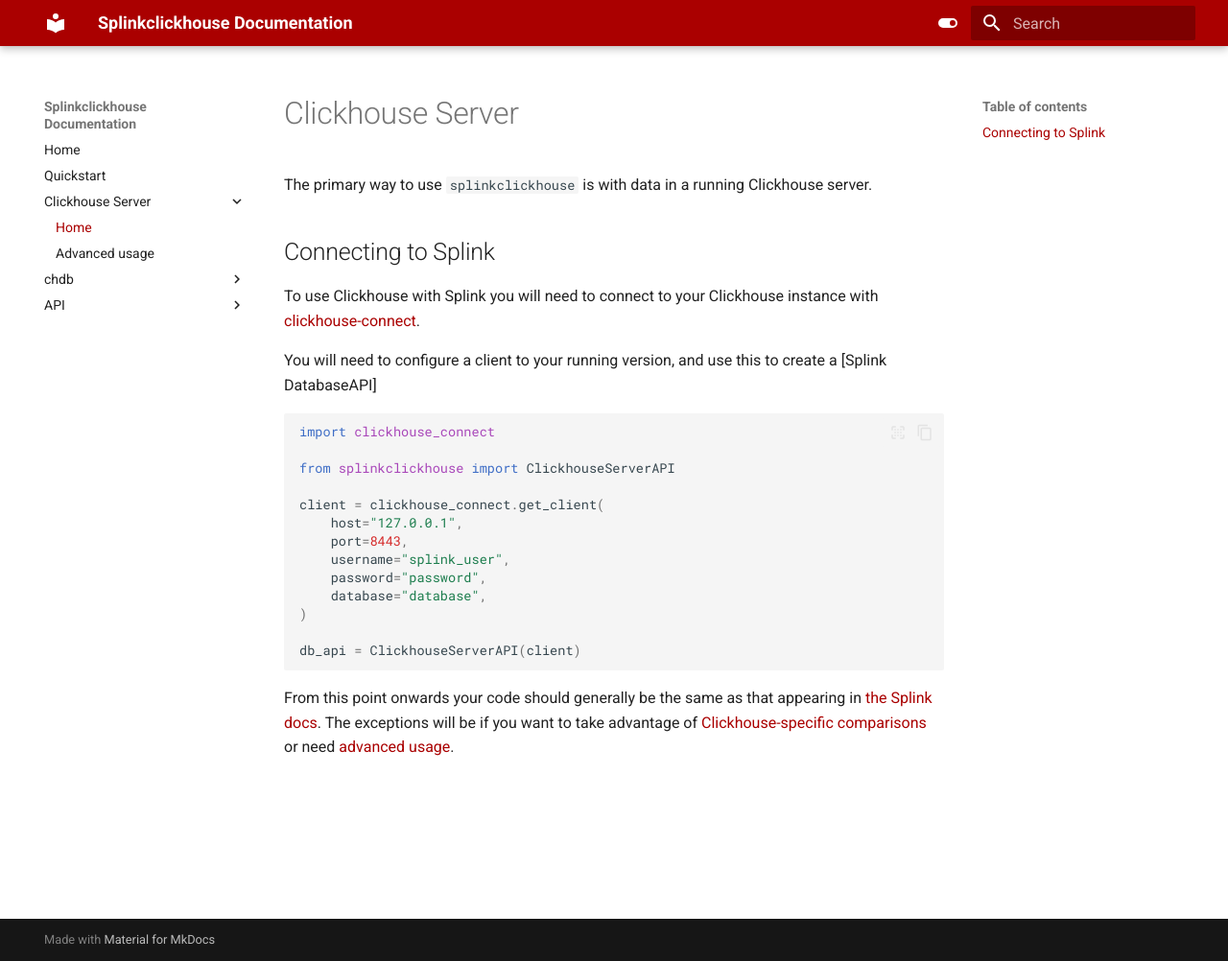
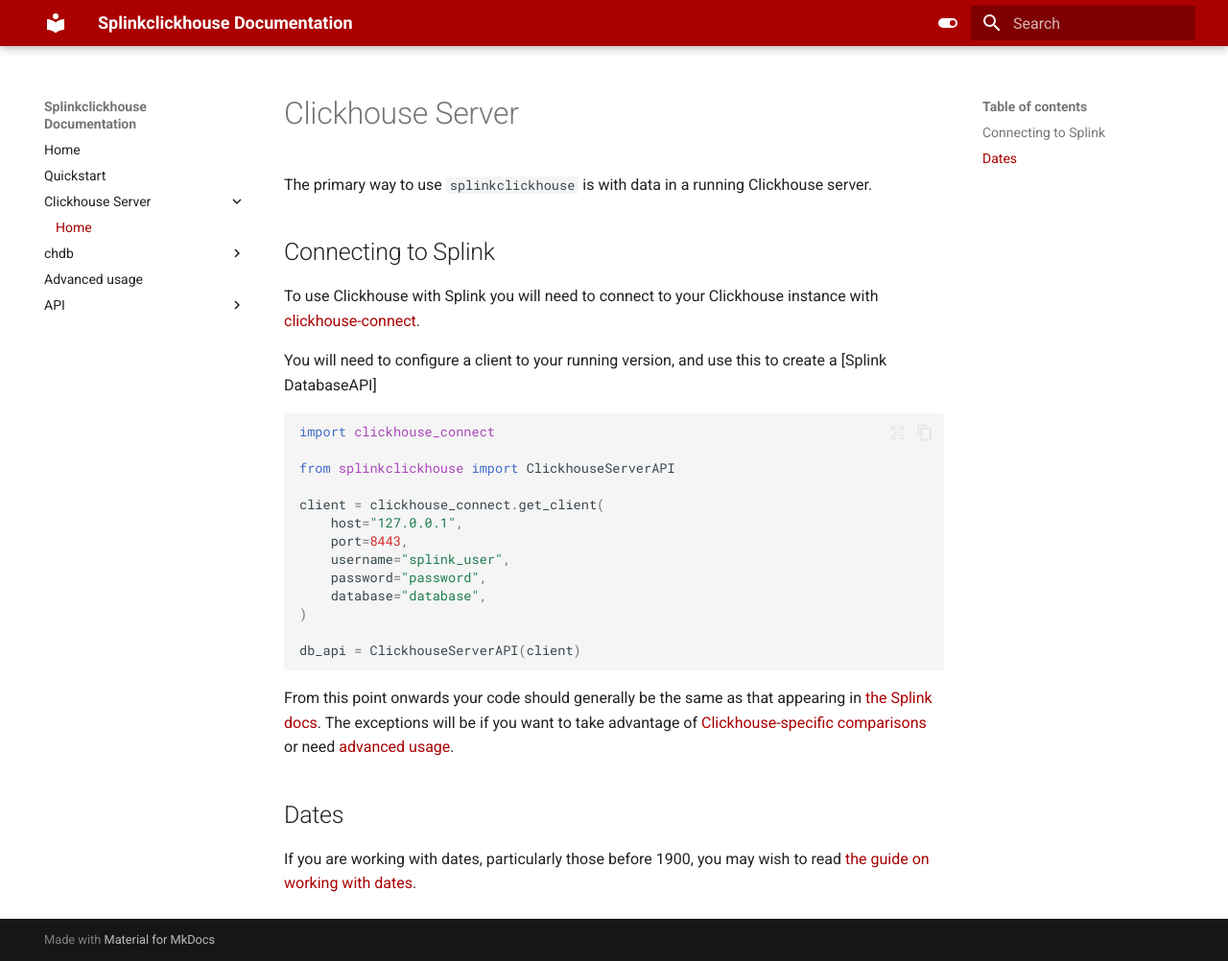
Before and after one commit to ADBond/splinkclickhouse, an MkDocs documentation site: the page built from docs/clickhouse_server/index.md, in a window 1280 px wide and 1002 px high. Shown: the whole window at 96% size. Built offline with MkDocs 1.6.1 and Material for MkDocs 9.7.7, drawn with Linux system fonts in a browser that asks for light colours.

Commit message:
move page

````diff
--- a/docs/clickhouse_server/index.md
+++ b/docs/clickhouse_server/index.md
@@ -24,4 +24,8 @@
 db_api = ClickhouseServerAPI(client)
 ```
 
-From this point onwards your code should generally be the same as that appearing in [the Splink docs](https://moj-analytical-services.github.io/splink/demos/examples/examples_index.html). The exceptions will be if you want to take advantage of [Clickhouse-specific comparisons](../api/libraries.md) or need [advanced usage](./advanced.md).
+From this point onwards your code should generally be the same as that appearing in [the Splink docs](https://moj-analytical-services.github.io/splink/demos/examples/examples_index.html). The exceptions will be if you want to take advantage of [Clickhouse-specific comparisons](../api/libraries.md) or need [advanced usage](../advanced.md).
+
+## Dates
+
+If you are working with dates, particularly those before 1900, you may wish to read [the guide on working with dates](../advanced.md#working-with-dates).
--- a/mkdocs.yml
+++ b/mkdocs.yml
@@ -5,9 +5,9 @@
   - Quickstart: quickstart.md
   - Clickhouse Server:
     - Home: clickhouse_server/index.md
-    - Advanced usage: clickhouse_server/advanced.md
   - chdb:
     - Home: chdb/index.md
+  - Advanced usage: advanced.md
   - API:
     - Home: api/index.md
     - Comparison and Comparison Level Library: api/libraries.md
````
Also changed, not shown: docs/advanced.md (added, +9 -0 lines), docs/clickhouse_server/advanced.md (deleted, +0 -5 lines).
